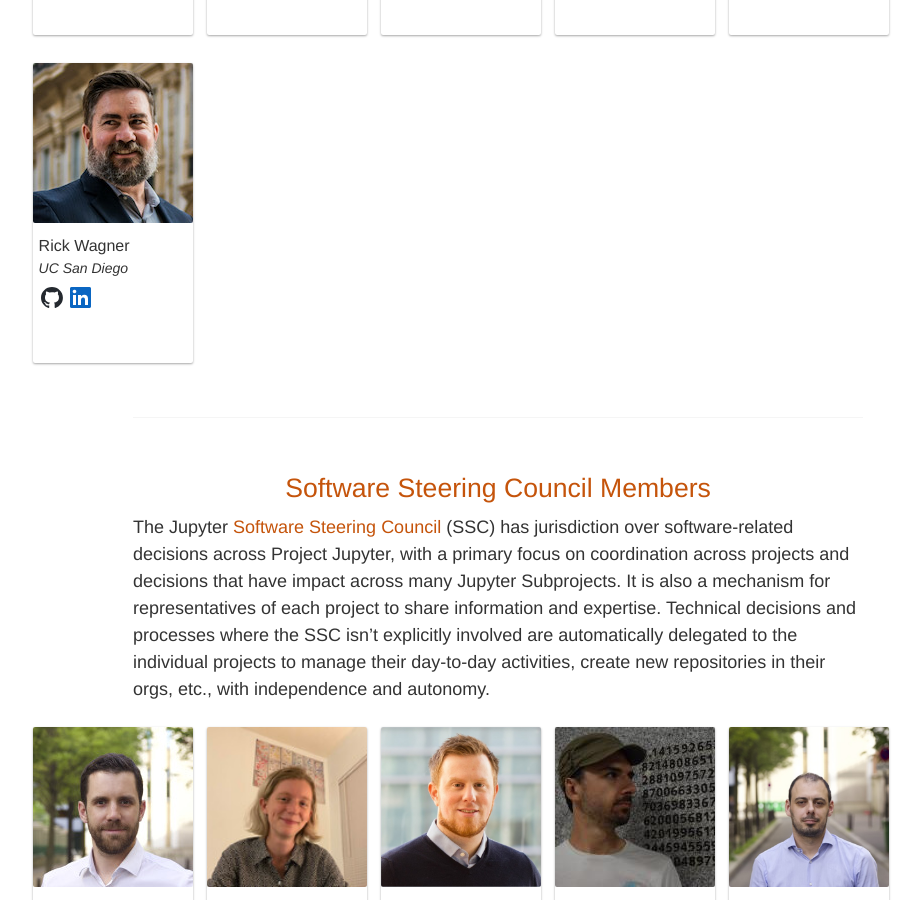
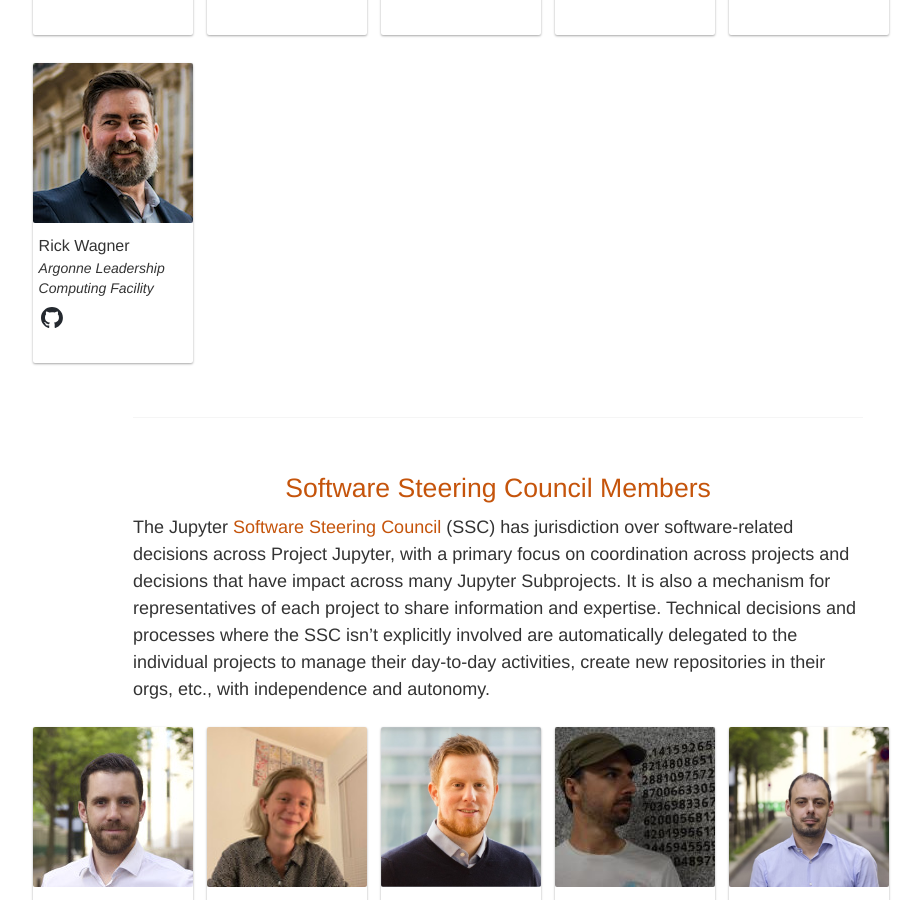
Before and after one commit to jupyter/jupyter.github.io, a Jekyll site: the page built from about.html, in a window 1280 px wide and 900 px high, scrolled down 1664 px. Shown: the whole window, without its empty margins (142-1063 px from the left). Built offline with Jekyll 4.4.1, drawn with Linux system fonts in a browser that asks for light colours; comment, search, counter and statistics services are not loaded.

Commit message:
Change Rick Wagner's affiliation to Argonne (#827)

```diff
--- a/about.html
+++ b/about.html
@@ -44,7 +44,6 @@ distinguished_2024:
   - name: Rick Wagner
     photo: Rick_Wagner.jpg
     gh_handle: rpwagner
-    linkedin: https://www.linkedin.com/in/rpwagner/
 
 distinguished_2023:
   - name: Nicolas Brichet
@@ -404,8 +403,7 @@ executive_council:
     linkedin: https://linkedin.com/in/zach-sailer-8a1472151/
   - name: Rick Wagner
     photo: RickWagner.jpg
-    affiliation: UC San Diego
-    linkedin: https://www.linkedin.com/in/rpwagner
+    affiliation: Argonne Leadership Computing Facility
     gh_handle: rpwagner
 
 software_steering_council:
```
